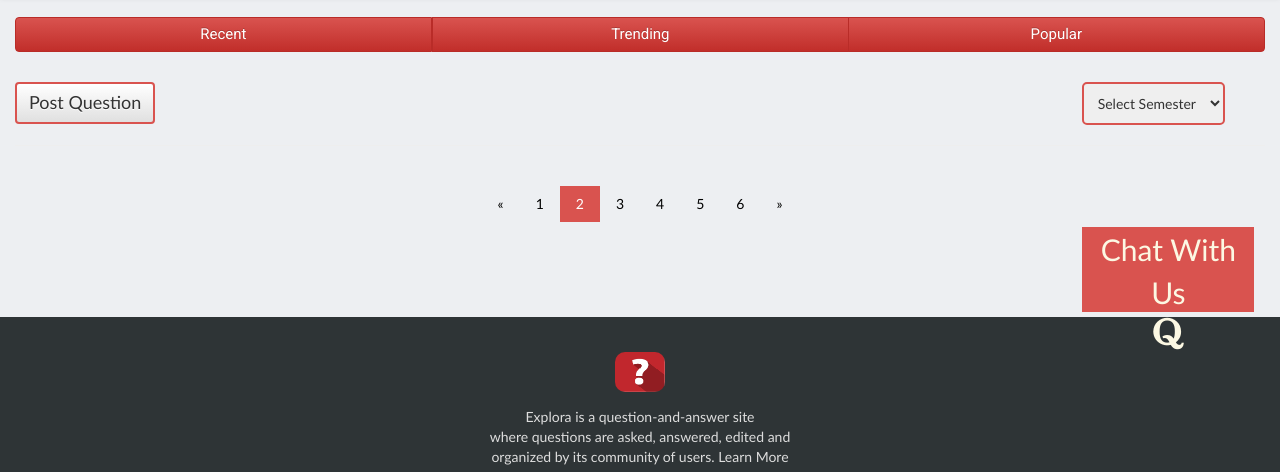
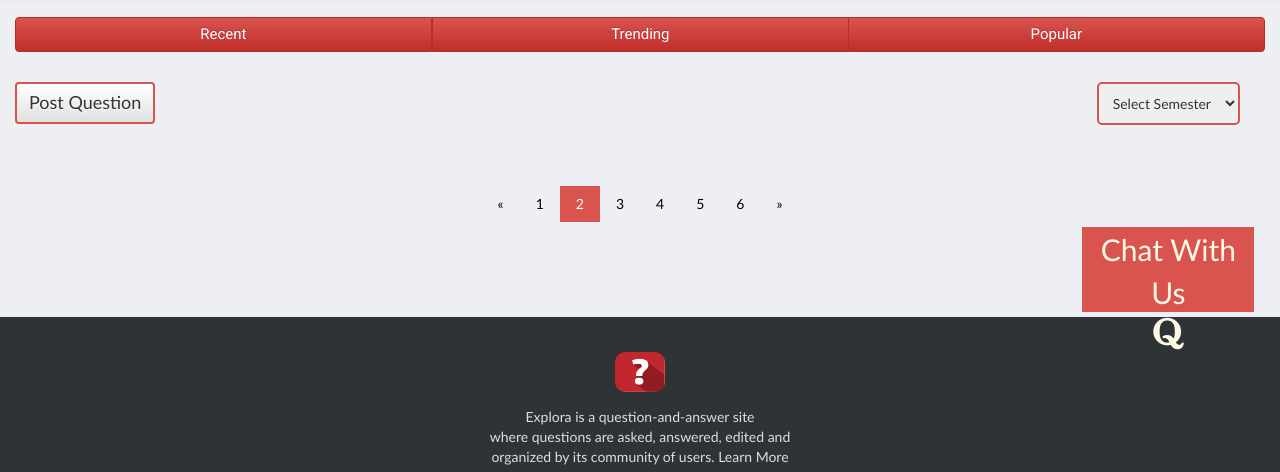
Before and after one commit to rohitmalhotra1420/Explora, a plain HTML site: page index1.html in a window 1280 px wide. Shown: the part 53-525 px from the top of the page. Drawn offline with nearby package versions, Linux system fonts and the light colour scheme; no server answers.

Commit message:
Update index1.html

```diff
--- a/index1.html
+++ b/index1.html
@@ -173,7 +173,7 @@ margin-top:15px;
   </div>
   <div class="col-md-2">
   <section class="semester">
-                       <select id="sel2" class="selectpicker semester" data-style="btn-primary" style="padding:10px;border-radius: 5px;border-color: #d9534f;border-width: 2px;">
+                       <select id="sel2" class="selectpicker semester" data-style="btn-primary" style="padding:10px;border-radius: 5px;border-color: #d9534f;border-width: 2px;margin-left:15px;">
                        <option hidden>Select Semester</option>
                        <option value="1">1</option>
                        <option value="2">2</option>
```
